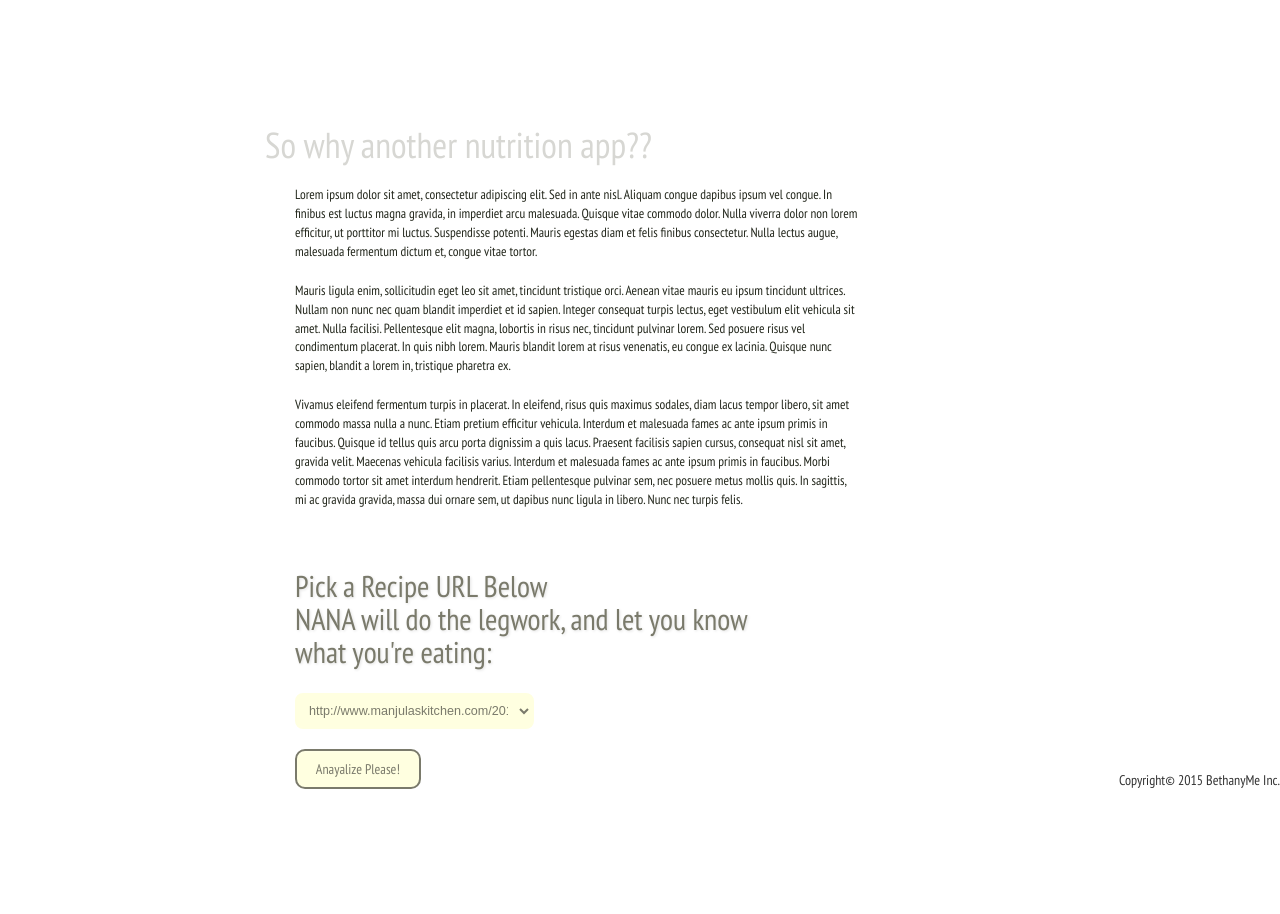
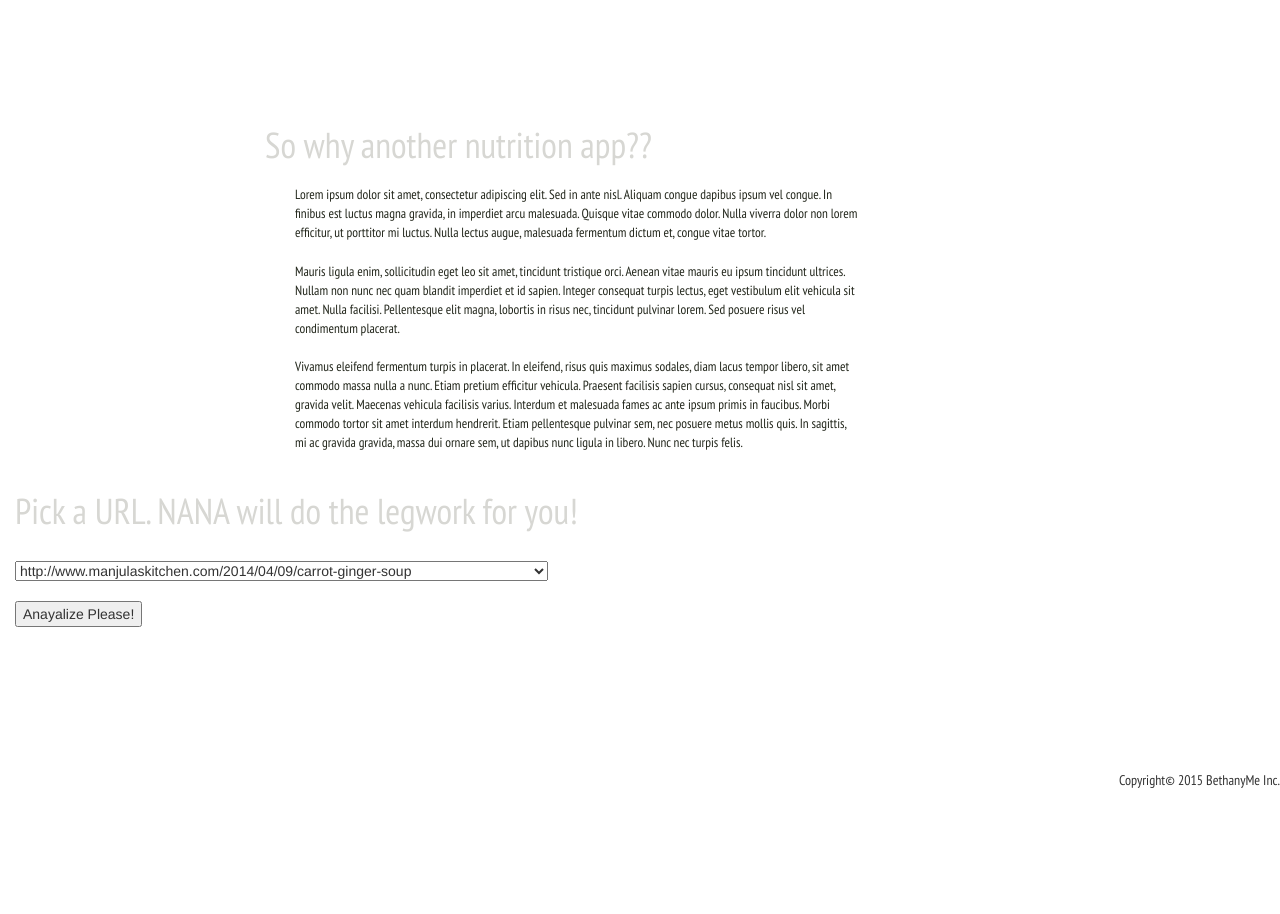
Before and after one commit to BethanyG/NANA, a Flask app: page / in a window 1280 px wide. After the commit the page ends 788 px from the top, so only its background shows below. Run offline with Flask 2, Linux system fonts and the light colour scheme; parts of the project's set-up code (start-up, migrations or seed data) failed here and were passed over; some libraries are stand-ins or nearby versions.

Commit message:
more changes to the html. The more I work at this, the less is visable.

```diff
--- a/static/style.css
+++ b/static/style.css
@@ -1,6 +1,6 @@
 
 #.bg-image {
-  background: url(images/shutterstock_295589810.jpg) no-repeat center center fixed;
+  background: url(images/shutterstock_295589810.jpg) no-repeat center;
   -webkit-background-size: cover;
   -moz-background-size: cover;
   -o-background-size: cover;
@@ -8,7 +8,7 @@
   #opacity: 0.8;
   #filter: alpha(opacity=40); /* For IE8 and earlier */
 }
-.opening-text{
+.opening-text {
 	width: 50%;
 	position: relative;
 /*	margin:90px 25px auto;
@@ -40,77 +40,6 @@ p {
 	margin:20px 30px auto;
 
 }
-.app-form-style,
-.analysis{
-	position: relative;
-	left: 20%;
-	/*float: center;*/
-    width:45%;
-    padding:30px;
-    /*margin:20px 10px auto;
-	background: #E0E0D6;
-    #CCA35E;
-    border-radius: 10px;
-    box-shadow: 0px 0px 10px rgba(0, 0, 0, 0.13);
-    border: 3px solid #41341E;
-    #CCA35E;
-    #7A7A6B;*/
-}
-
-.app-form-style .inner-wrap,
-.analysis .inner-wrap{
-    /*position: relative;
-    padding: 10px;*/
-/*    background: #ECD8A6;
-*/    #CCCCB2;
-    border-radius: 6px;
-    margin-bottom: 15px;
-    margin-top: -40px;
-    width: 50%;
-}
-.app-form-style h2,
-.analysis h2{
-    /*background: #e2ae5a;*/
-    #CCCCB2;
-    padding: 20px 30px 15px 30px;
-    margin: -30px -30px 30px -30px;
-    border-radius: 10px 10px 0 0;
-    color: #7A7A6B;
-    text-shadow: 1px 1px 3px rgba(0, 0, 0, 0.12);
-    font-family: 'PT Sans Narrow', sans-serif;
-    box-shadow: inset 0px 2px 2px 0px rgba(255, 255, 255, 0.17);
-}
-.app-form-style label{
-    display: block;
-    font: 90% Arial, Helvetica, sans-serif;
-    color: #7A7A6B;
-    margin-bottom: 15px;
-}
-.app-form-style input[type="text"],
-.app-form-style input[type="select"],
-.app-form-style textarea,
-.app-form-style select {
-    display: block;
-    width: 95%;
-    padding: 8px;
-    border-radius: 8px;
-    border: 2px solid #FFFFE0;
-    background: #FFFFE0;
-    font: 90% Arial, Helvetica, sans-serif;
-    color: #7A7A6B;
-}
-.app-button input[type="button"],
-.app-button input[type="submit"]{
-    background: #FFFFE0;
-    padding: 8px 15px 8px 15px;
-    border-radius: 10px;
-    color: #7A7A6B;
-    font-family: 'PT Sans Narrow', sans-serif;
-    box-shadow: inset 0px 2px 2px 0px rgba(255, 255, 255, 0.17);
-    border: 2px solid #7A7A6B;
-    font-size: 100%;
-    width: 50%;
-}
 .app-analysis{
 	font-family: 'PT Sans Narrow', sans-serif;
 	width: 50%;
--- a/templates/base.html
+++ b/templates/base.html
@@ -15,12 +15,12 @@
 		<div class= "container-fluid">
 			<body>
 				{% block content %}BODY CONTENT GOES HERE{% endblock %}
-				<footer class="site-footer">Copyright&#169 2015 BethanyMe Inc.</footer>
 				<!-- Include all compiled plugins (below), or include individual files as needed -->
 				<script src="static/jquery/jquery-1.11.3.js"></script>
 				<script src="https://maxcdn.bootstrapcdn.com/bootstrap/3.3.5/js/bootstrap.min.js"></script>
 			    <script src="/static/javascript/nutritionLabel-min.js"></script>
 			</body>
+			<footer class="site-footer">Copyright&#169 2015 BethanyMe Inc.</footer>
 		</div>
 	</div>
 </html>
--- a/templates/homepage_template.html
+++ b/templates/homepage_template.html
@@ -1,44 +1,35 @@
 {% extends 'base.html' %}
 	{% block title %}Trust Your NANA: She has good advice!{% endblock %}
-	<div class="row">
+	<div class="row-fluid">
 		<div class="col-xs-4"></div>
 		<div class="col-xs-4">
 			{% block content %}
 			<div class="opening-text" id="NANA-introduction" >
 				<h1>So why another nutrition app??</h1>
-				<p> Lorem ipsum dolor sit amet, consectetur adipiscing elit. Sed in ante nisl. Aliquam congue dapibus ipsum vel congue. In finibus est luctus magna gravida, in imperdiet arcu malesuada. Quisque vitae commodo dolor. Nulla viverra dolor non lorem efficitur, ut porttitor mi luctus. Suspendisse potenti. Mauris egestas diam et felis finibus consectetur. Nulla lectus augue, malesuada fermentum dictum et, congue vitae tortor.</p>
+				<p> Lorem ipsum dolor sit amet, consectetur adipiscing elit. Sed in ante nisl. Aliquam congue dapibus ipsum vel congue. In finibus est luctus magna gravida, in imperdiet arcu malesuada. Quisque vitae commodo dolor. Nulla viverra dolor non lorem efficitur, ut porttitor mi luctus. Nulla lectus augue, malesuada fermentum dictum et, congue vitae tortor.</p>
 
-				<p>Mauris ligula enim, sollicitudin eget leo sit amet, tincidunt tristique orci. Aenean vitae mauris eu ipsum tincidunt ultrices. Nullam non nunc nec quam blandit imperdiet et id sapien. Integer consequat turpis lectus, eget vestibulum elit vehicula sit amet. Nulla facilisi. Pellentesque elit magna, lobortis in risus nec, tincidunt pulvinar lorem. Sed posuere risus vel condimentum placerat. In quis nibh lorem. Mauris blandit lorem at risus venenatis, eu congue ex lacinia. Quisque nunc sapien, blandit a lorem in, tristique pharetra ex.</p>
+				<p>Mauris ligula enim, sollicitudin eget leo sit amet, tincidunt tristique orci. Aenean vitae mauris eu ipsum tincidunt ultrices. Nullam non nunc nec quam blandit imperdiet et id sapien. Integer consequat turpis lectus, eget vestibulum elit vehicula sit amet. Nulla facilisi. Pellentesque elit magna, lobortis in risus nec, tincidunt pulvinar lorem. Sed posuere risus vel condimentum placerat.</p>
 
-				<p>Vivamus eleifend fermentum turpis in placerat. In eleifend, risus quis maximus sodales, diam lacus tempor libero, sit amet commodo massa nulla a nunc. Etiam pretium efficitur vehicula. Interdum et malesuada fames ac ante ipsum primis in faucibus. Quisque id tellus quis arcu porta dignissim a quis lacus. Praesent facilisis sapien cursus, consequat nisl sit amet, gravida velit. Maecenas vehicula facilisis varius. Interdum et malesuada fames ac ante ipsum primis in faucibus. Morbi commodo tortor sit amet interdum hendrerit. Etiam pellentesque pulvinar sem, nec posuere metus mollis quis. In sagittis, mi ac gravida gravida, massa dui ornare sem, ut dapibus nunc ligula in libero. Nunc nec turpis felis.</p>
+				<p>Vivamus eleifend fermentum turpis in placerat. In eleifend, risus quis maximus sodales, diam lacus tempor libero, sit amet commodo massa nulla a nunc. Etiam pretium efficitur vehicula. Praesent facilisis sapien cursus, consequat nisl sit amet, gravida velit. Maecenas vehicula facilisis varius. Interdum et malesuada fames ac ante ipsum primis in faucibus. Morbi commodo tortor sit amet interdum hendrerit. Etiam pellentesque pulvinar sem, nec posuere metus mollis quis. In sagittis, mi ac gravida gravida, massa dui ornare sem, ut dapibus nunc ligula in libero. Nunc nec turpis felis.</p>
+				<br>
 			</div>
-			<br><br>
-			<div id="app-form-outline" class="app-form-style">
-
-				<h2 id="app-title"><span>Pick a Recipe URL Below</span><br>NANA will do the legwork, and let you know what you're eating:</h2>
+			<div id="NANA-url">
+				<h1 id="app-title"><span>Pick a URL. NANA will do the legwork for you!</h1>
 				<br>
-				<form action="/analysis-url" id="new-applicant-form" method='GET'>
-						<div class="inner-wrap">
+				<form action="/analysis-url" id="recipe-url-selection" method='GET'>
 			        <select name="recipe-urls" id="recipe-to-analyze">
 
 	                    {% for recipe in recipes %}
 	                        <option value="{{ recipe }}">{{ recipe }}</option>
 	                    {% endfor %}
-
-						        </select><br>
-								<div class="app-button"><input type="submit" value="Anayalize Please!">
+			        </select>
 			        <br>
 			        <br>
+					<div class="app-button"><input type="submit" value="Anayalize Please!"></div>
 					<br>
-								<br>
-								<br>
-								</div>
-						</div>
 				</form>
 			</div>
 		</div>
+		<div class="col-xs-4"></div>
 	</div>
-	</div>
-	<script>
-	</script>
 	{% endblock %}
```
Lines whose indentation alone changed are shown as unchanged.
